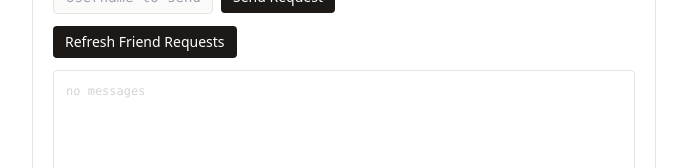
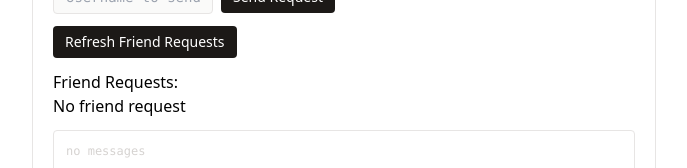
Before and after one commit to sakurdi/ft_transcendence, a React (Vite) app in the folder frontend/: page / in a window 1280 px wide. Shown: the part 761-929 px from the top of the page, without its empty margins (296-983 px from the left). Built offline with nearby package versions, Linux system fonts and the light colour scheme.

Commit message:
fix(friend request): add return to show friend request list

```diff
--- a/frontend/src/App.jsx
+++ b/frontend/src/App.jsx
@@ -631,7 +631,7 @@ function FriendListRequest(props) {
 	}
 
 	function ListRequest() {
-		<div>
+		return <div>
 			<h3>Friend Requests:</h3>
 			<ul>
 				{user.friendRequests && user.friendRequests.length === 0 ? (
```
